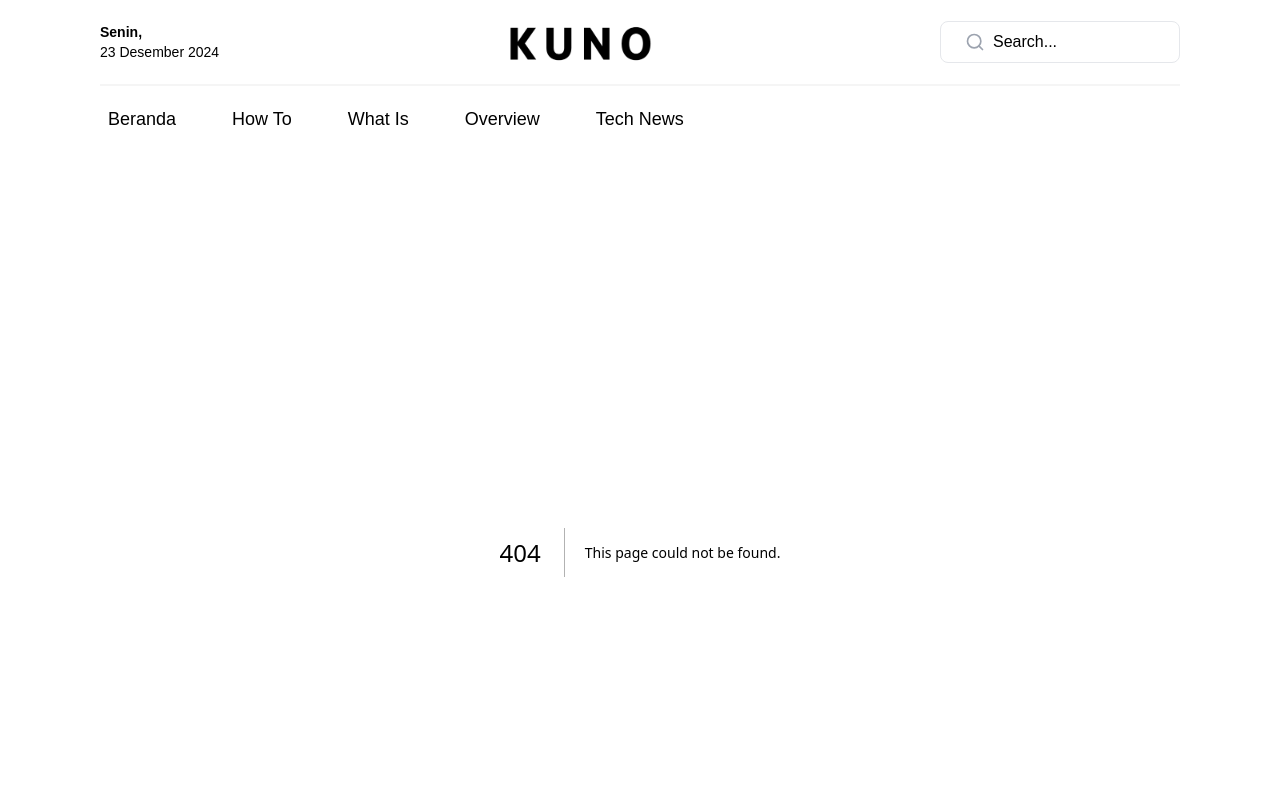
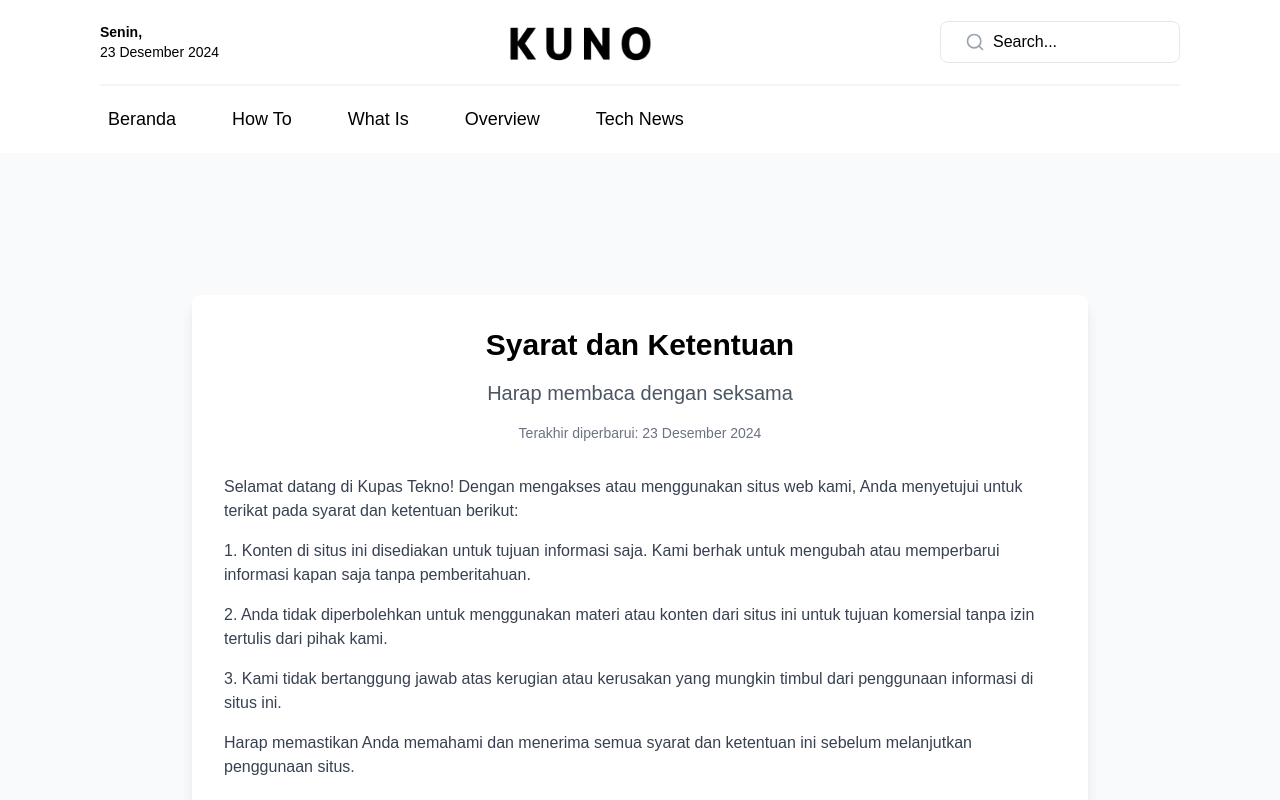
Before and after one commit to FairuzLQ/kuno, a Next.js app: page /syarat-ketentuan in a window 1280 px wide. Before the commit this address had no page. Shown: the top 800 px of the page. Built offline with nearby package versions, Linux system fonts and the light colour scheme.

Commit message:
add sk and pp

```diff
--- a/app/kebijakan-privasi/page.js
+++ b/app/kebijakan-privasi/page.js
@@ -0,0 +1,73 @@
+import { FaUserShield, FaFileAlt, FaInfoCircle } from "react-icons/fa";
+
+export default function KebijakanPrivasi() {
+  return (
+    <div className="bg-gray-50 min-h-screen flex flex-col items-center py-12 px-6">
+      {/* Container */}
+      <div className="w-full max-w-4xl bg-white p-8 rounded-lg shadow-lg">
+        {/* Title */}
+        <h1 className="text-4xl font-bold text-center text-gradient mb-4">
+          Kebijakan Privasi
+        </h1>
+
+        {/* Subtitle */}
+        <h2 className="text-xl text-center text-gray-700 mb-6">
+          Kami melindungi privasi Anda dengan sepenuh hati
+        </h2>
+
+        {/* Date Last Changed */}
+        <p className="text-sm text-center bg-gray-200 text-gray-600 px-4 py-2 rounded-md mb-8">
+          Terakhir diperbarui: 23 Desember 2024
+        </p>
+
+        {/* Description Sections */}
+        <div className="space-y-8">
+          {/* Section 1 */}
+          <div className="flex items-start space-x-4">
+            <FaUserShield className="text-blue-500 text-3xl mt-1" />
+            <div>
+              <h3 className="text-lg font-semibold text-gray-800">
+                Perlindungan Data Anda
+              </h3>
+              <p className="text-gray-700 mt-2">
+                Kami menggunakan berbagai langkah keamanan untuk memastikan
+                bahwa informasi pribadi Anda terlindungi. Semua data dienkripsi
+                dan hanya digunakan untuk tujuan yang telah disetujui.
+              </p>
+            </div>
+          </div>
+
+          {/* Section 2 */}
+          <div className="flex items-start space-x-4">
+            <FaFileAlt className="text-green-500 text-3xl mt-1" />
+            <div>
+              <h3 className="text-lg font-semibold text-gray-800">
+                Pengumpulan Informasi
+              </h3>
+              <p className="text-gray-700 mt-2">
+                Kami hanya mengumpulkan informasi yang diperlukan untuk
+                meningkatkan pengalaman Anda di Kupas Tekno. Anda selalu
+                memiliki kendali atas data yang kami kumpulkan.
+              </p>
+            </div>
+          </div>
+
+          {/* Section 3 */}
+          <div className="flex items-start space-x-4">
+            <FaInfoCircle className="text-yellow-500 text-3xl mt-1" />
+            <div>
+              <h3 className="text-lg font-semibold text-gray-800">
+                Hak dan Pilihan Anda
+              </h3>
+              <p className="text-gray-700 mt-2">
+                Anda memiliki hak untuk mengakses, memperbarui, atau menghapus
+                informasi pribadi Anda kapan saja. Hubungi kami jika ada
+                pertanyaan terkait kebijakan privasi ini.
+              </p>
+            </div>
+          </div>
+        </div>
+      </div>
+    </div>
+  );
+}
--- /dev/null
+++ b/app/syarat-ketentuan/page.js
@@ -0,0 +1,42 @@
+export default function SyaratKetentuan() {
+    return (
+      <div className="bg-gray-50 min-h-screen flex flex-col items-center justify-center py-12 px-6">
+        {/* Container */}
+        <div className="w-full max-w-4xl bg-white p-8 rounded-lg shadow-lg">
+          {/* Title */}
+          <h1 className="text-3xl font-bold text-center text-black mb-4">
+            Syarat dan Ketentuan
+          </h1>
+
+          {/* Subtitle */}
+          <h2 className="text-xl text-center text-gray-600 mb-4">
+            Harap membaca dengan seksama
+          </h2>
+
+          {/* Date Last Changed */}
+          <p className="text-sm text-center text-gray-500 mb-8">
+            Terakhir diperbarui: 23 Desember 2024
+          </p>
+
+          {/* Description */}
+          <div className="text-left text-gray-700 space-y-4">
+            <p>
+              Selamat datang di Kupas Tekno! Dengan mengakses atau menggunakan situs web kami, Anda menyetujui untuk terikat pada syarat dan ketentuan berikut:
+            </p>
+            <p>
+              1. Konten di situs ini disediakan untuk tujuan informasi saja. Kami berhak untuk mengubah atau memperbarui informasi kapan saja tanpa pemberitahuan.
+            </p>
+            <p>
+              2. Anda tidak diperbolehkan untuk menggunakan materi atau konten dari situs ini untuk tujuan komersial tanpa izin tertulis dari pihak kami.
+            </p>
+            <p>
+              3. Kami tidak bertanggung jawab atas kerugian atau kerusakan yang mungkin timbul dari penggunaan informasi di situs ini.
+            </p>
+            <p>
+              Harap memastikan Anda memahami dan menerima semua syarat dan ketentuan ini sebelum melanjutkan penggunaan situs.
+            </p>
+          </div>
+        </div>
+      </div>
+    );
+  }
```
Also changed, not shown: app/syarat-dan-ketentuan/page.js (deleted).
